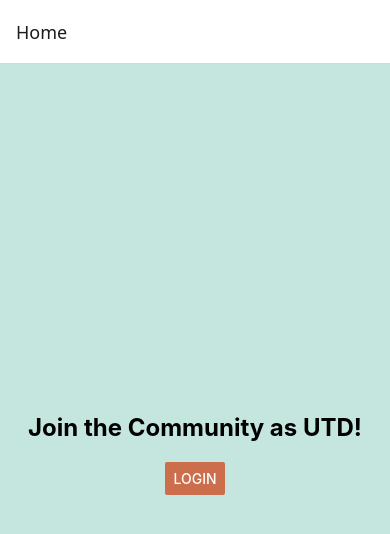
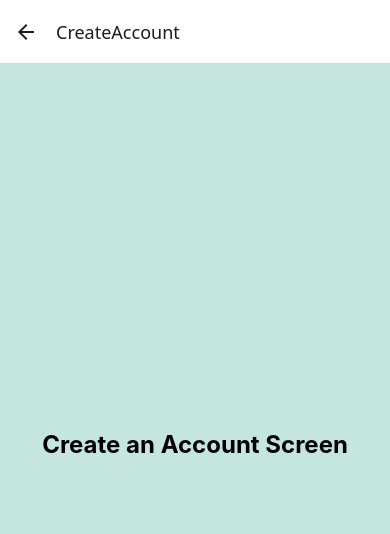
Before and after one commit to armitakatarapu/cometconnect, a React Native app: screen /CreateAccount in a window 390 px wide. Shown: the top 534 px of the page. Built offline with nearby package versions, Linux system fonts and the light colour scheme.

Commit message:
Created a CreateAccount Page

```diff
--- a/App.tsx
+++ b/App.tsx
@@ -1,21 +1,20 @@
 import React from 'react';
-import { NavigationContainer } from '@react-navigation/native';  // Import Navigation Container
-import { createNativeStackNavigator } from '@react-navigation/native-stack';  // Import Stack Navigator
-import HomeScreen from './HomeScreen.tsx'; // Import HomeScreen component
-import LoginScreen from './LoginScreen.tsx'; // Import LoginScreen component
+import { NavigationContainer } from '@react-navigation/native';
+import { createNativeStackNavigator } from '@react-navigation/native-stack';
+import HomeScreen from './HomeScreen';  // Ensure correct path
+import LoginScreen from './LoginScreen';  // Ensure correct path
+import CreateAccountScreen from './CreateAccountScreen';  // Import the Create Account screen
+import { StackParamList } from './types';  // Import StackParamList
 
-// Create the stack navigator, which will manage navigation between screens
-const Stack = createNativeStackNavigator();
+const Stack = createNativeStackNavigator<StackParamList>();
 
 const App = () => {
   return (
-    // Wrap the entire app with NavigationContainer
     <NavigationContainer>
-      <Stack.Navigator>
-        {/* Define the Home screen */}
+      <Stack.Navigator initialRouteName="Home">
         <Stack.Screen name="Home" component={HomeScreen} />
-        {/* Define the Login screen */}
         <Stack.Screen name="Login" component={LoginScreen} />
+        <Stack.Screen name="CreateAccount" component={CreateAccountScreen} />
       </Stack.Navigator>
     </NavigationContainer>
   );
--- /dev/null
+++ b/CreateAccountScreen.tsx
@@ -0,0 +1,28 @@
+import React from 'react';
+import { View, Text, StyleSheet } from 'react-native';
+
+const CreateAccountScreen = () => {
+  return (
+    <View style={styles.container}>
+      <Text style={styles.title}>Create an Account Screen</Text>
+      {/* Add form or other components here */}
+    </View>
+  );
+};
+
+const styles = StyleSheet.create({
+  container: {
+    flex: 1,
+    backgroundColor: '#C4E6DF',
+    alignItems: 'center',
+    justifyContent: 'center',
+  },
+  title: {
+    fontSize: 24,
+    fontWeight: 'bold',
+    marginBottom: 20,
+    color: 'black',
+  },
+});
+
+export default CreateAccountScreen;
--- a/HomeScreen.tsx
+++ b/HomeScreen.tsx
@@ -1,29 +1,30 @@
 import React from 'react';
 import { View, Text, Button, StyleSheet } from 'react-native';
 import { NativeStackNavigationProp } from '@react-navigation/native-stack';
+import { StackParamList } from './types'; // Import the types for navigation
 
-// Define the param list for your navigator
-type RootStackParamList = {
-  Home: undefined;  // Home screen doesn't expect parameters
-  Login: undefined;  // Login screen doesn't expect parameters
-};
+type HomeScreenNavigationProp = NativeStackNavigationProp<StackParamList, 'Home'>;
 
-// Type for the navigation prop
-type HomeScreenNavigationProp = NativeStackNavigationProp<RootStackParamList, 'Home'>;
-
-// Define the type for the component props, including the navigation prop
-type HomeScreenProps = {
+type Props = {
   navigation: HomeScreenNavigationProp;
 };
 
-const HomeScreen = ({ navigation }: HomeScreenProps) => {
+const HomeScreen = ({ navigation }: Props) => {
   return (
     <View style={styles.container}>
       <Text style={styles.title}>Join the Community as UTD!</Text>
+
       <Button
         title="Login"
-        onPress={() => navigation.navigate('Login')} // This will navigate to the Login screen
-        color="#CC6D4C" // Button color
+        onPress={() => navigation.navigate('Login')}
+        color="#CC6D4C"
+      />
+
+      {/* Create Account Button */}
+      <Button
+        title="Create an Account"
+        onPress={() => navigation.navigate('CreateAccount')} // Navigates to CreateAccountScreen
+        color="#4C9CCF" // Choose any color you like
       />
     </View>
   );
@@ -32,7 +33,7 @@ const HomeScreen = ({ navigation }: HomeScreenProps) => {
 const styles = StyleSheet.create({
   container: {
     flex: 1,
-    backgroundColor: '#C4E6DF',  // Background color
+    backgroundColor: '#C4E6DF',
     alignItems: 'center',
     justifyContent: 'center',
   },
--- a/LoginScreen.tsx
+++ b/LoginScreen.tsx
@@ -1,17 +1,11 @@
 import React from 'react';
 import { View, Text, Button, StyleSheet, Alert } from 'react-native';
 import { NativeStackNavigationProp } from '@react-navigation/native-stack';
+import { StackParamList } from './types'; // Correct import
 
-// Define the param list for your navigator (make sure it includes Login)
-type RootStackParamList = {
-  Home: undefined;  // Home screen doesn't expect parameters
-  Login: undefined;  // Login screen doesn't expect parameters
-};
+// Define the param list for your navigator
+type LoginScreenNavigationProp = NativeStackNavigationProp<StackParamList, 'Login'>;
 
-// Type for the navigation prop in LoginScreen
-type LoginScreenNavigationProp = NativeStackNavigationProp<RootStackParamList, 'Login'>;
-
-// Define the type for the component props, including the navigation prop
 type LoginScreenProps = {
   navigation: LoginScreenNavigationProp;
 };
--- /dev/null
+++ b/types.ts
@@ -0,0 +1,6 @@
+// types.ts
+export type StackParamList = {
+  Home: undefined;
+  Login: undefined;
+  CreateAccount: undefined;
+};
```
